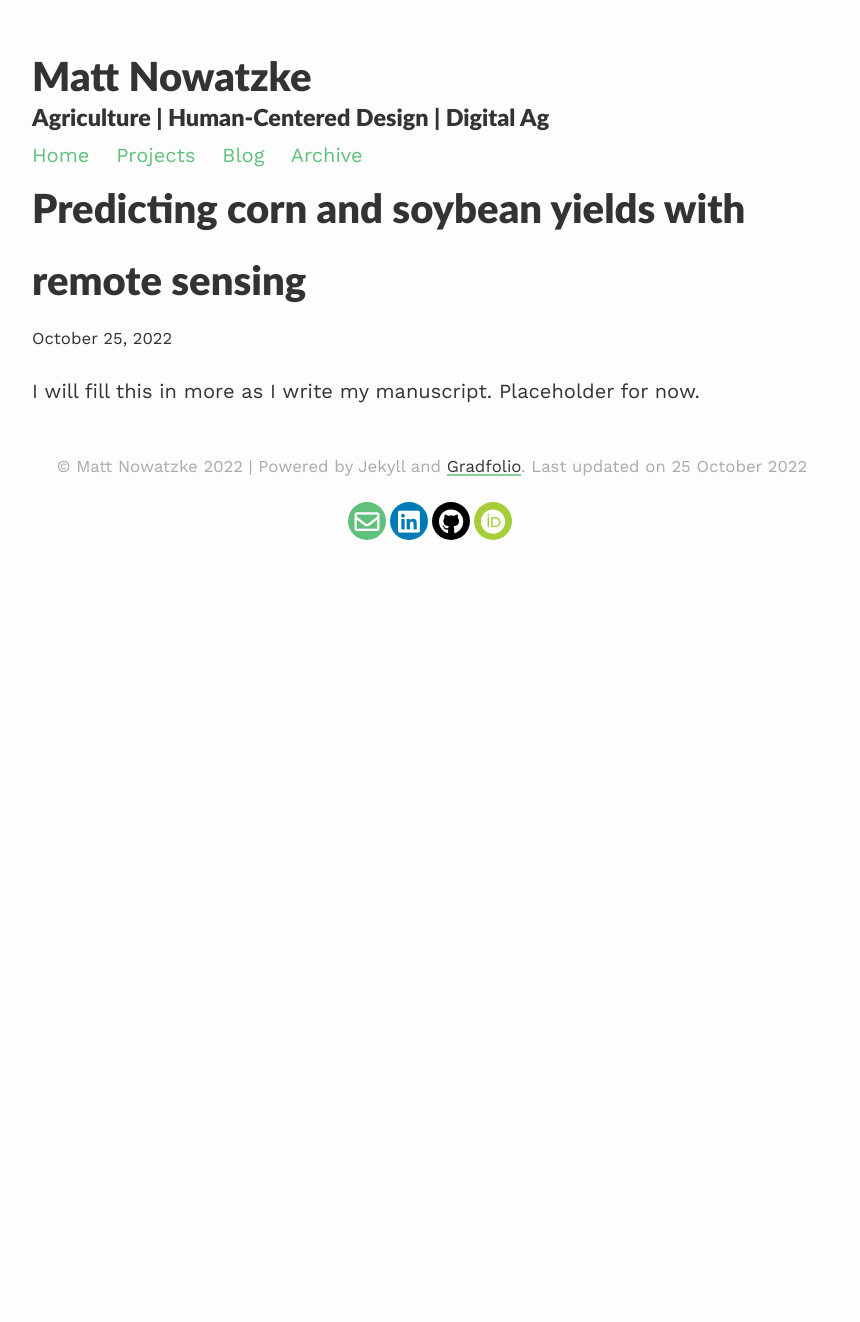
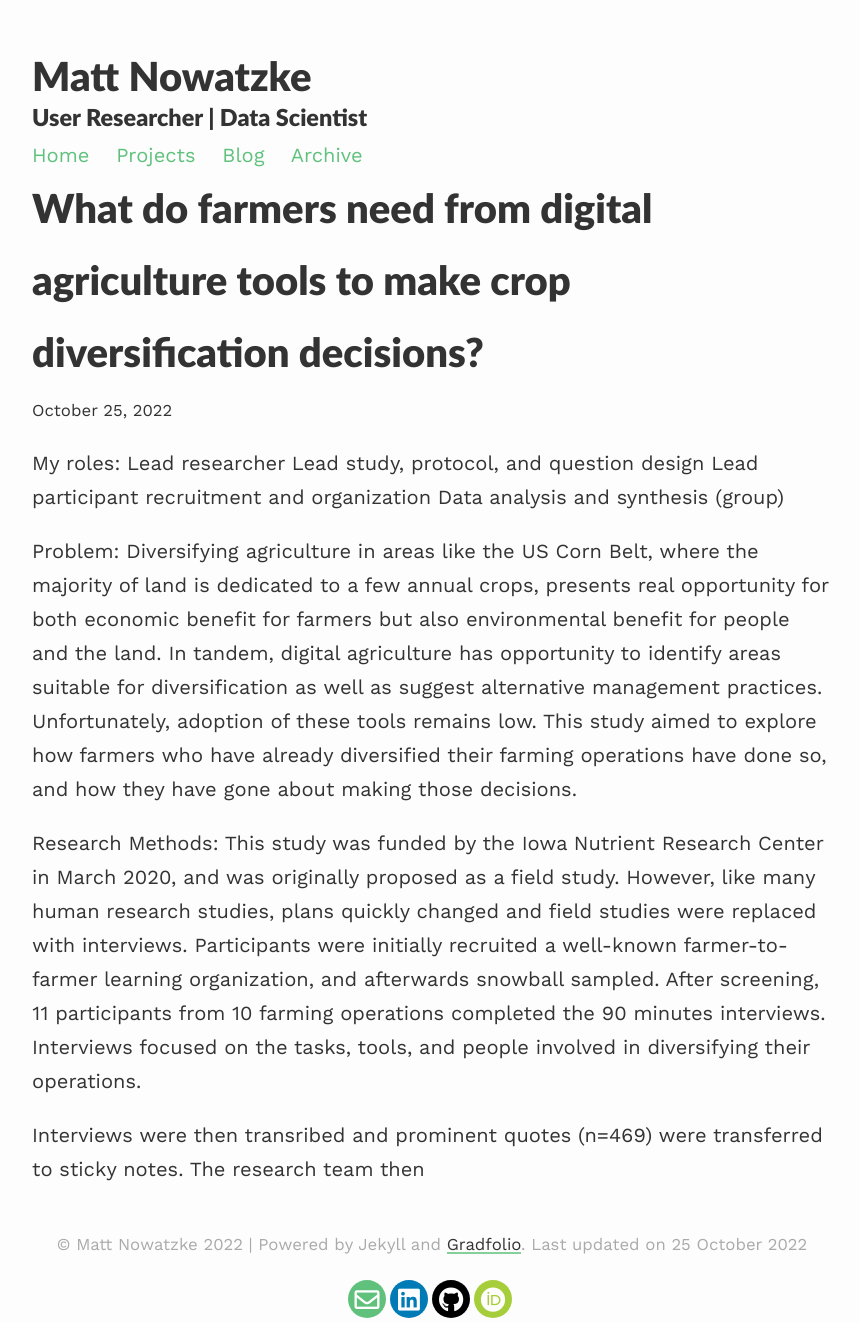
Before and after one commit to mnowatzke/mnowatzke.github.io, a Jekyll site: the page built from _projects/1_project.md, in a window 1280 px wide. Shown: the whole page, without its empty margins (208-1068 px from the left). Built offline with Jekyll 4.4.1, drawn with Linux system fonts in a browser that asks for light colours; nearby versions of some CDN libraries; before the commit the page ends 980 px from its top, so only the background shows below that.

Commit message:
update projects

```diff
--- a/_config.yml
+++ b/_config.yml
@@ -1,7 +1,7 @@
 ### your site title here
 
 title: Matt Nowatzke
-description: Agriculture | Human-Centered Design | Digital Ag
+description: User Researcher | Data Scientist
 
 baseurl: #/gradfolio #name of GitHub repository
 url: "https://mnowatzke.github.io" #custom url to be used instead of GitHub repository
--- a/_projects/1_project.md
+++ b/_projects/1_project.md
@@ -1,7 +1,27 @@
 ---
 layout: post
-title: Predicting corn and soybean yields with remote sensing
-description: Attempting to predict corn and soybean yields using Python and Sentinel2 imagery
+title: What do farmers need from digital agriculture tools to make crop diversification decisions?
+description: An exploratory user research study
 ---
 
-I will fill this in more as I write my manuscript. Placeholder for now.
+My roles:
+Lead researcher
+Lead study, protocol, and question design
+Lead participant recruitment and organization
+Data analysis and synthesis (group)
+
+Problem:
+Diversifying agriculture in areas like the US Corn Belt, where the majority of land is dedicated to a few annual crops,
+presents real opportunity for both economic benefit for farmers but also environmental benefit for people and the land.
+In tandem, digital agriculture has opportunity to identify areas suitable for diversification as well as suggest
+alternative management practices. Unfortunately, adoption of these tools remains low. This study aimed to explore how
+farmers who have already diversified their farming operations have done so, and how they have gone about making those decisions.
+
+Research Methods:
+This study was funded by the Iowa Nutrient Research Center in March 2020, and was originally proposed as a field study. However,
+like many human research studies, plans quickly changed and field studies were replaced with interviews. Participants were
+initially recruited a well-known farmer-to-farmer learning organization, and afterwards snowball sampled. After screening,
+11 participants from 10 farming operations completed the 90 minutes interviews. Interviews focused on the tasks, tools, and people
+involved in diversifying their operations.
+
+Interviews were then transribed and prominent quotes (n=469) were transferred to sticky notes. The research team then
```
Also changed, not shown: _projects/2_project.md (+2 -2 lines), assets/images/HPA-Process-Diagram.png (added), 1 other file.
